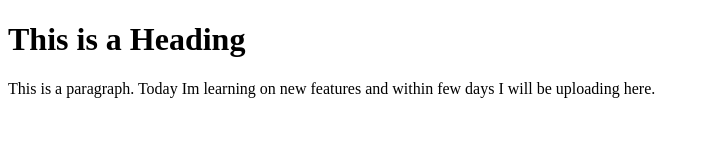
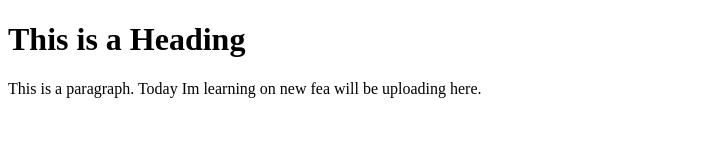
Before and after one commit to bhabesh12/jh, a plain HTML site: page index.html in a window 1280 px wide. Shown: the whole page, without its empty margins (0-710 px from the left). Drawn offline with Linux system fonts and the light colour scheme.

Commit message:
para changed

```diff
--- a/index.html
+++ b/index.html
@@ -6,7 +6,7 @@
 <body>
 
 <h1>This is a Heading</h1>
-<p>This is a paragraph. Today Im learning on new features and within few days I will be uploading here.</p>
+<p>This is a paragraph. Today Im learning on new fea will be uploading here.</p>
 
 </body>
 </html>
```
